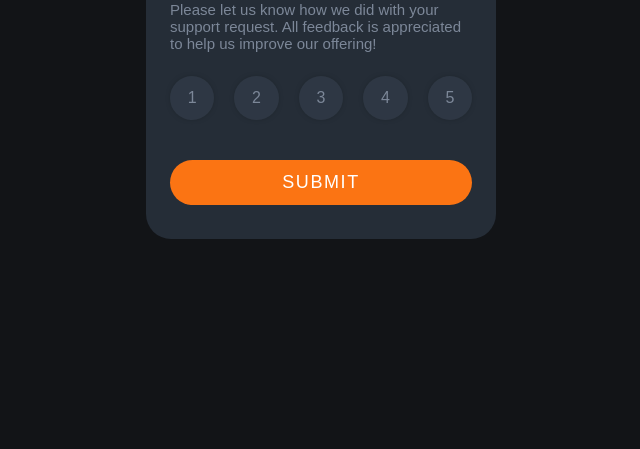
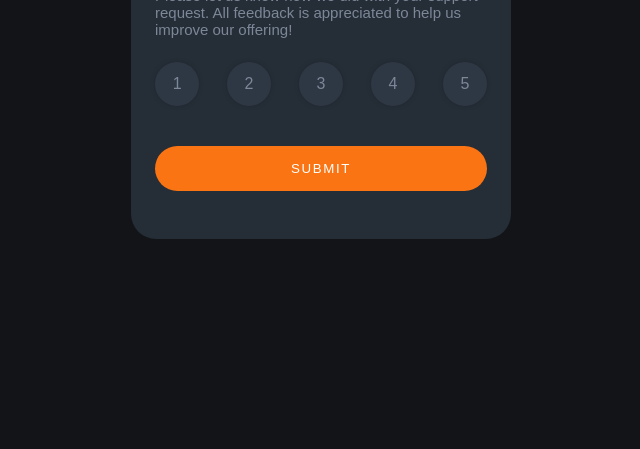
Before and after one commit to alejandroaperez1994g/interactive-rating-component, a plain HTML site: page index.html in a window 1280 px wide. Shown: the part 351-800 px from the top of the page, without its empty margins (319-959 px from the left). Drawn offline with Linux system fonts and the light colour scheme; a web font is replaced by a local one.

Commit message:
fix html issues

```diff
--- a/index.html
+++ b/index.html
@@ -25,11 +25,11 @@
           to help us improve our offering!</p>
       </div>
       <div class="component-grades">
-        <div class="grades" grade="1">1</div>
-        <div class="grades" grade="2">2</div>
-        <div class="grades" grade="3">3</div>
-        <div class="grades" grade="4">4</div>
-        <div class="grades" grade="5">5</div>
+        <div class="grades">1</div>
+        <div class="grades">2</div>
+        <div class="grades">3</div>
+        <div class="grades">4</div>
+        <div class="grades">5</div>
       </div>
       <button class="submit-button">SUBMIT</button>
     </div>
--- a/main.js
+++ b/main.js
@@ -8,7 +8,7 @@ let valoration = 0;
 const handleClick = (event) => {
   event.preventDefault();
   const grade = event.target;
-  valoration = grade.getAttribute("grade");
+  valoration = grade.textContent;
   grade.style.backgroundColor = "hsl(25, 97%, 53%)";
   grade.style.color = "hsl(0, 0%, 100%)";
   setDefault(event);
@@ -17,7 +17,7 @@ const handleClick = (event) => {
 const setDefault = (event) => {
   const father = event.target.parentElement;
   Array.from(father.children).forEach((child) => {
-    if (child.getAttribute("grade") !== valoration) {
+    if (child.textContent !== valoration) {
       child.style.backgroundColor = "hsla(213, 19%, 23%, 0.88)";
       child.style.color = "hsl(216, 12%, 54%)";
     }
--- a/styles.css
+++ b/styles.css
@@ -26,7 +26,7 @@ body{
 
 main{
   background: var(--dark-blue);
-  width: 350px;
+  width: 380px;
   height: 380px;
   border-radius: 25px;
 }
@@ -52,6 +52,7 @@ main{
 }
 
 .component-text h1{
+  font-size: 20px;
   font-weight: 700;
   margin-bottom: 1rem;
 }
@@ -91,7 +92,6 @@ main{
   border-radius: 25px;
   color: var(--white);
   background: var(--primary-orange);
-  font-size: 18px;
   font-weight: 400;
   letter-spacing: 0.1rem;
   cursor: pointer;
```
